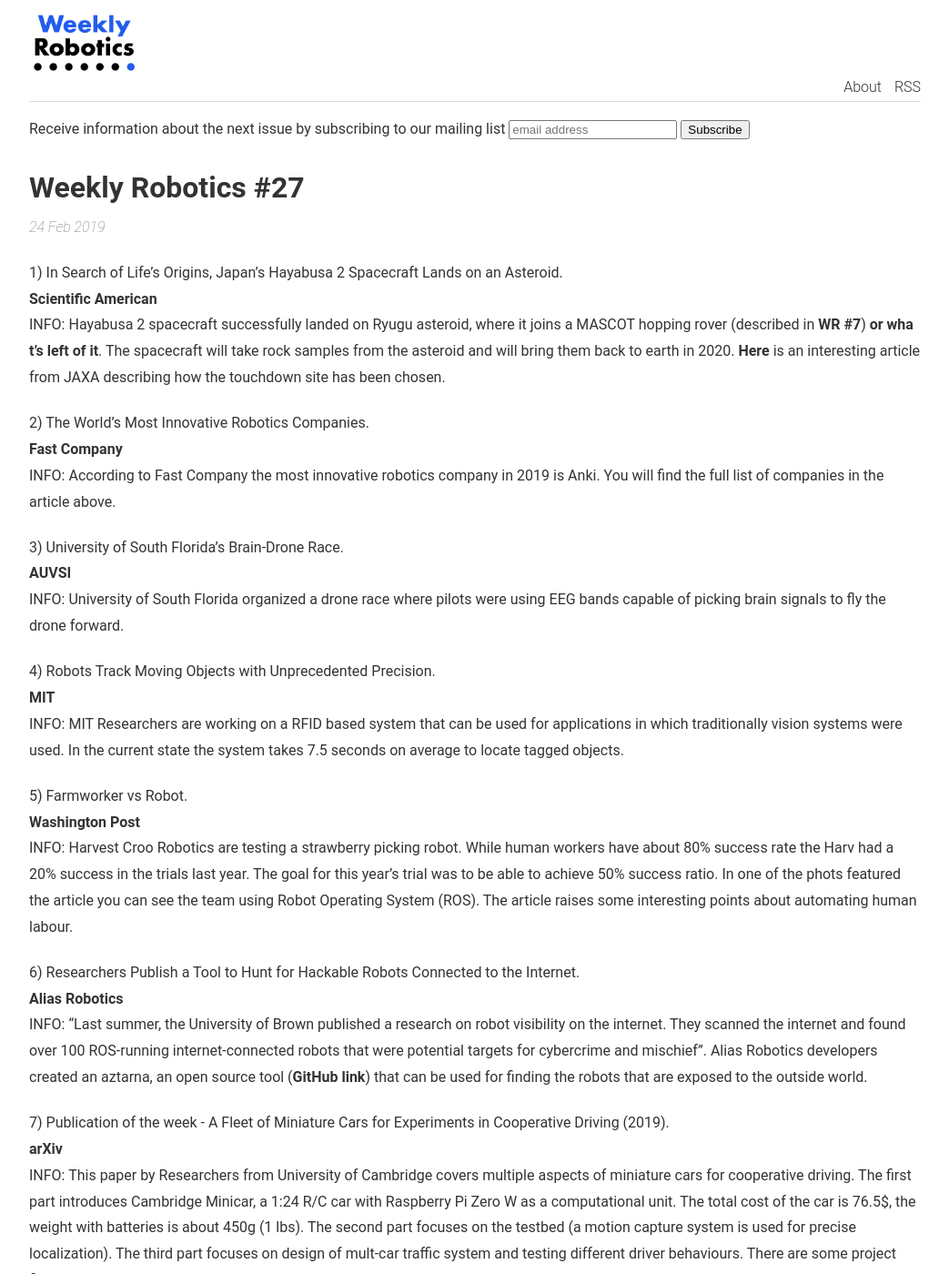
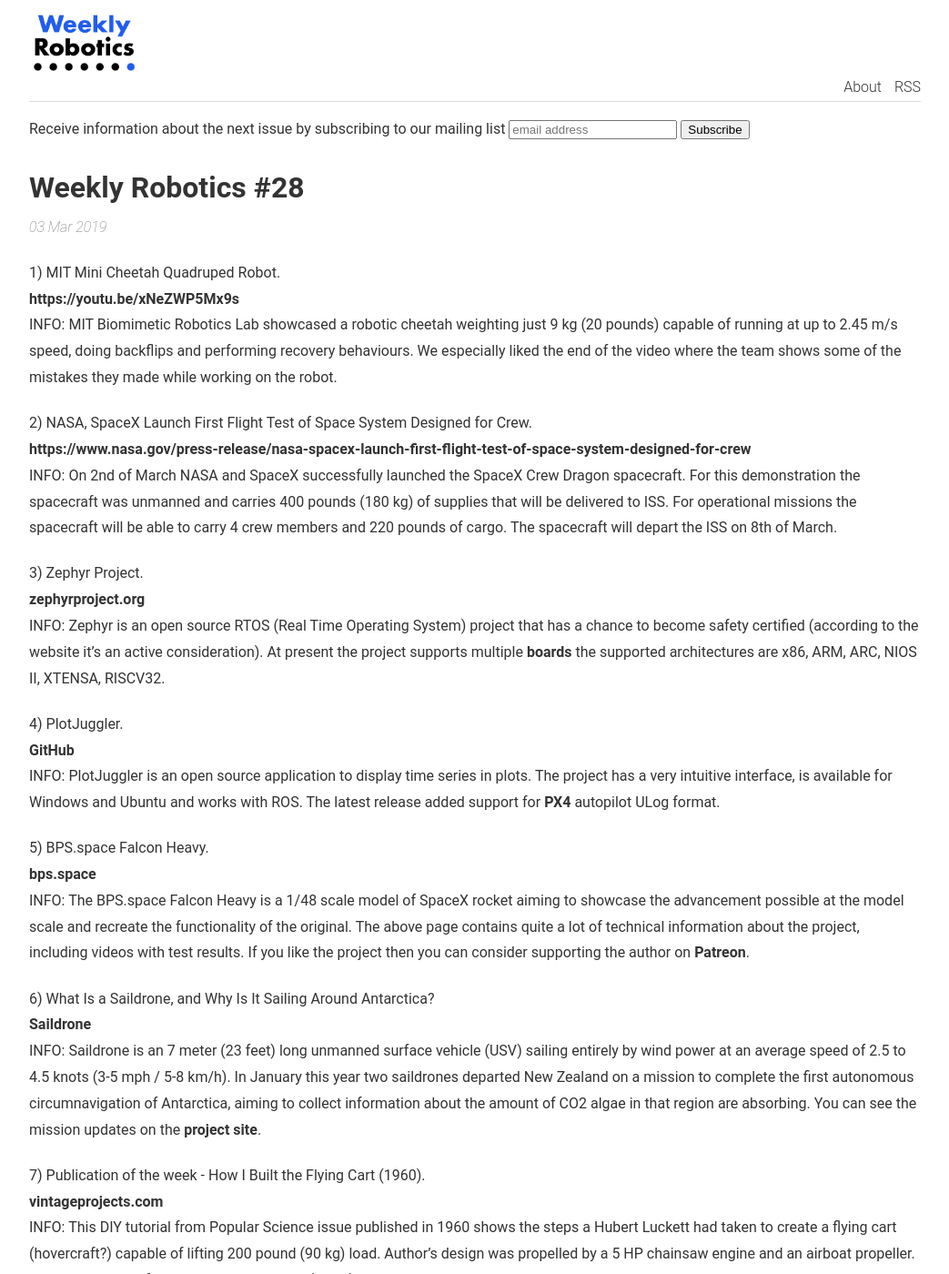
Before and after one commit to msadowski/weeklyrobotics, a Jekyll site: the page built from index.html, in a window 1280 px wide and 1400 px high. Shown: the whole window at 91% size, without its empty margins (118-1161 px from the left). Built offline with Jekyll 4.4.1, drawn with Linux system fonts in a browser that asks for light colours; the list of posts is cut into pages by our own code; comment, search, counter and statistics services are not loaded; some of the changed text lies outside the part shown.

Commit message:
Add issue 28

```diff
--- /dev/null
+++ b/_posts/2019-03-03-weekly-robotics-28.md
@@ -0,0 +1,54 @@
+---
+title: "Weekly Robotics #28"
+description: "In this issue of Weekly Robotics Newsletter we link to two resources related to SpaceX rockets, we show a mini cheetah, saildrones travelling around Antarctica and feature two Open Source projects."
+date: 2019-03-03
+tags: [Robotics, Careers, ROS, QuadrupedRobots, Space, USV, Drones]
+---
+
+1) MIT Mini Cheetah Quadruped Robot.
+<br>[https://youtu.be/xNeZWP5Mx9s](YouTube)<br>
+INFO: MIT Biomimetic Robotics Lab showcased a robotic cheetah weighting just 9 kg (20 pounds) capable of running at up to 2.45 m/s speed, doing backflips and performing recovery behaviours. We especially liked the end of the video where the team shows some of the mistakes they made while working on the robot.
+
+2) NASA, SpaceX Launch First Flight Test of Space System Designed for Crew.
+<br>[https://www.nasa.gov/press-release/nasa-spacex-launch-first-flight-test-of-space-system-designed-for-crew](NASA)<br>
+INFO: On 2nd of March NASA and SpaceX successfully launched the SpaceX Crew Dragon spacecraft. For this demonstration the spacecraft was unmanned and carries 400 pounds (180 kg) of supplies that will be delivered to ISS. For operational missions the spacecraft will be able to carry 4 crew members and 220 pounds of cargo. The spacecraft will depart the ISS on 8th of March.
+
+3) Zephyr Project.
+<br>[zephyrproject.org](https://www.zephyrproject.org/about/)<br>
+INFO: Zephyr is an open source RTOS (Real Time Operating System) project that has a chance to become safety certified (according to the website it's an active consideration). At present the project supports multiple [boards](https://docs.zephyrproject.org/latest/boards/index.html) the supported architectures are x86, ARM, ARC, NIOS II, XTENSA, RISCV32.
+
+4) PlotJuggler.
+<br>[GitHub](https://github.com/facontidavide/PlotJuggler)<br>
+INFO: PlotJuggler is an open source application to display time series in plots. The project has a very intuitive interface, is available for Windows and Ubuntu and works with ROS. The latest release added support for [PX4](https://px4.io/) autopilot ULog format.
+
+5) BPS.space Falcon Heavy.
+<br>[bps.space](https://bps.space/falcon-heavy)<br>
+INFO: The BPS.space Falcon Heavy is a 1/48 scale model of SpaceX rocket aiming to showcase the advancement possible at the model scale and recreate the functionality of the original. The above page contains quite a lot of technical information about the project, including videos with test results. If you like the project then you can consider supporting the author on [Patreon](https://www.patreon.com/bps_space/overview).
+
+6) What Is a Saildrone, and Why Is It Sailing Around Antarctica?
+<br>[Saildrone](https://www.saildrone.com/news/what-saildrone-why-sailing-around-antarctica)<br>
+INFO: Saildrone is an 7 meter (23 feet) long unmanned surface vehicle (USV) sailing entirely by wind power at an average speed of 2.5 to 4.5 knots (3-5 mph / 5-8 km/h). In January this year two saildrones departed New Zealand on a mission to complete the first autonomous circumnavigation of Antarctica, aiming to collect information about the amount of CO2 algae in that region are absorbing. You can see the mission updates on the [project site](https://www.saildrone.com/antarctica).
+
+7) Publication of the week - How I Built the Flying Cart (1960).
+<br>[vintageprojects.com](http://www.vintageprojects.com/go-kart/flying-hovercraft.pdf)<br>
+INFO: This DIY tutorial from Popular Science issue published in 1960 shows the steps a Hubert Luckett had taken to create a flying cart (hovercraft?) capable of lifting 200 pound (90 kg) load. Author's design was propelled by a 5 HP chainsaw engine and an airboat propeller. The total weight of the cart was 80 pounds (36 kg).
+
+### Sponsored
+
+1) MIT Robo-AI Exchange Conference.
+<br>[robo-ai.org](https://robo-ai.org/)<br>
+INFO: The MIT Robo-AI Exchange (March 9, 2019) will bring together business leaders from across a number of industries to share specific cases, strategies, and outcomes related to their adoption of Robotics and AI. In doing so, the event attracts business executives, corporate strategists, product and project managers, university students, entrepreneurs, technologists and academics to learn from our world-class keynote speakers and panelists, and of course, one another. Use code BNT982 for 20% off professional tickets!
+
+### Careers
+
+1) [RightHand Robotics](https://www.righthandrobotics.com/careers) (Somerville, MA, US) - Various Positions.
+<br>
+INFO: RightHand Robotics is a robotics solutions provider bringing to market fully integrated picking robots for online order fulfilment.
+
+2) [Microdrones](https://www.microdrones.com/en/team/career/vacancies-at-microdrones/software-developer-686/) (Rome, NY, US) - Software Developer.
+<br>
+INFO: Microdrones develop various multirotor UAV platforms and systems.
+
+3) [iRobot](https://irobot.wd5.myworkdayjobs.com/en-US/iRobot/job/US-MA-Bedford/Software-Manager--Robotics-Systems_R300-1) (Bedford, MA, US) - Software Manager, Robot Applications.
+<br>
+INFO: iRobot is a global consumer robot company, designing and building robots that empower people to do more, both inside and outside of the home.
```
Also changed, not shown: _posts/2019-02-24-weekly-robotics-27.md (+1 -1 lines).
